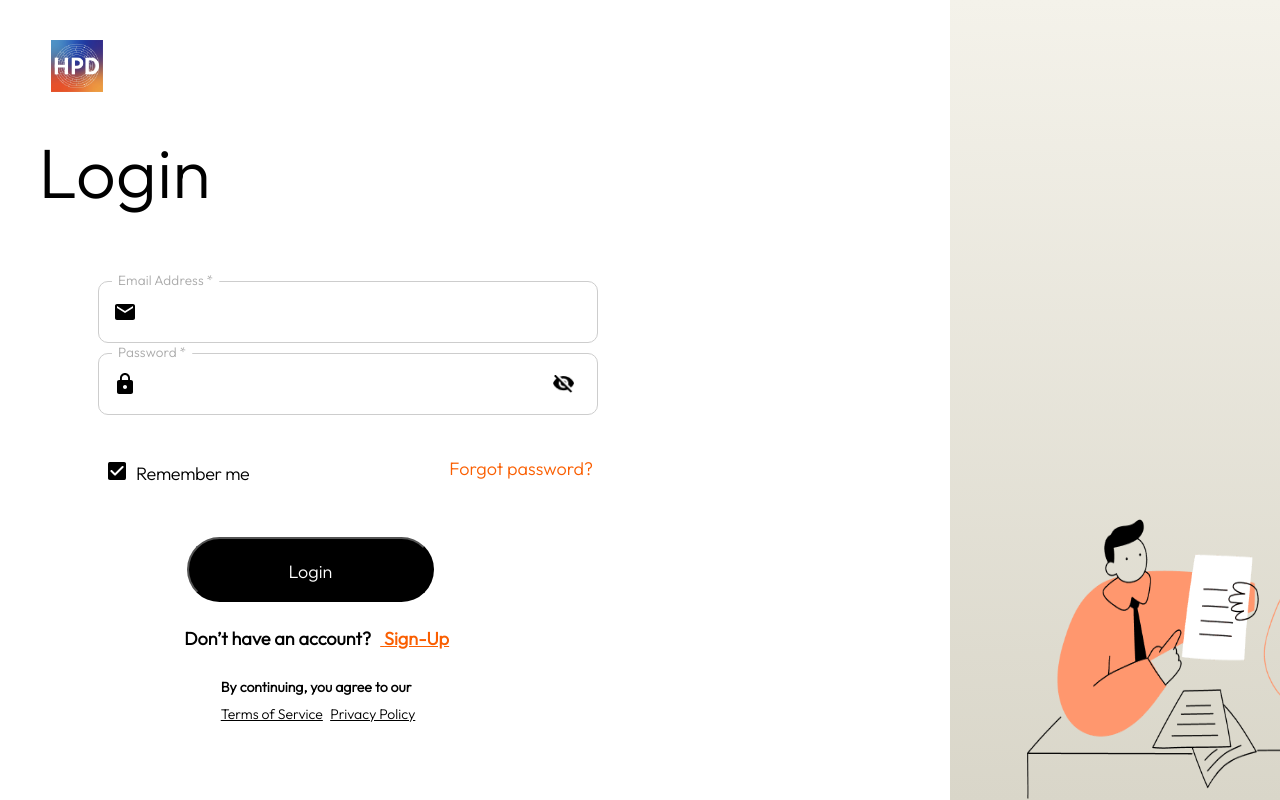
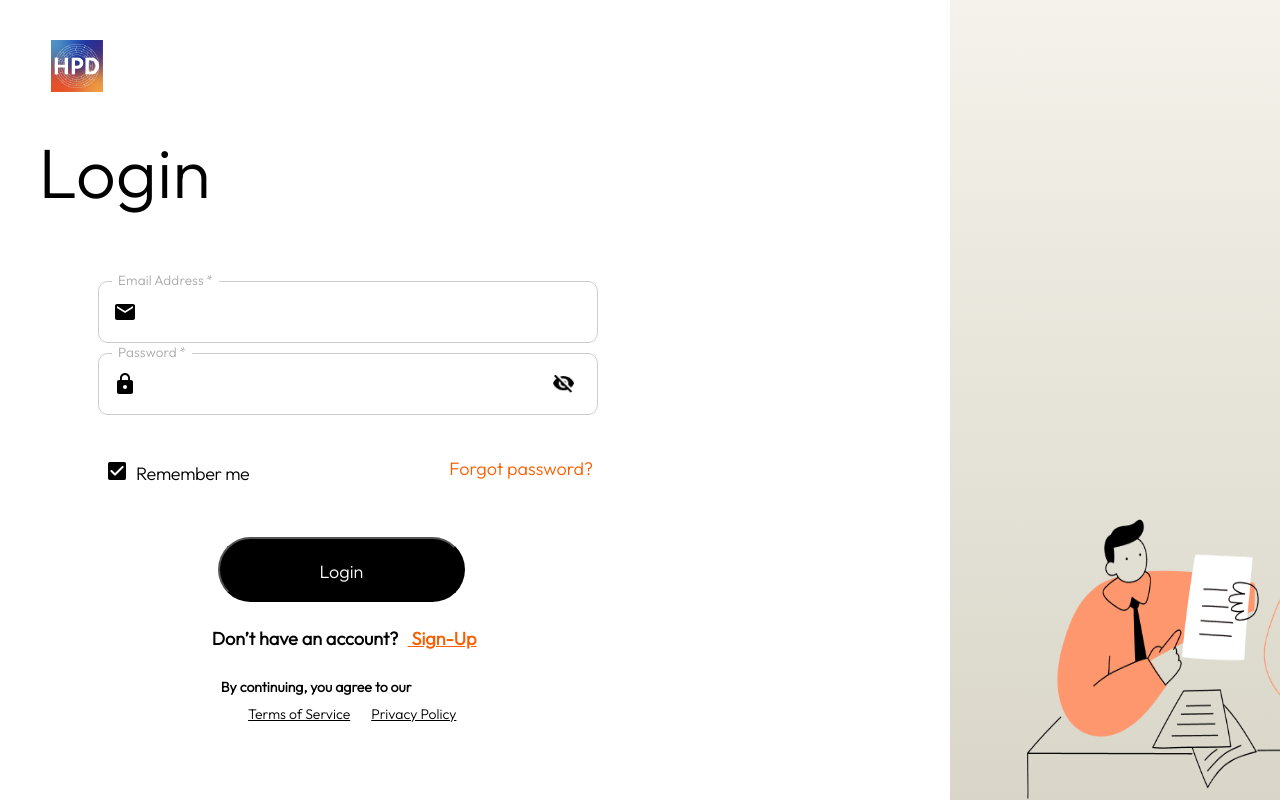
Before and after one commit to vigneshm-quikieapps/heat-pump-frontend, a React (Create React App) app: page / in a window 1280 px wide. Shown: the top 800 px of the page. Built offline with nearby package versions, Linux system fonts and the light colour scheme; no server answers.

Commit message:
rca design fix

```diff
--- a/src/components/Before Customer Login/Login/Login.css
+++ b/src/components/Before Customer Login/Login/Login.css
@@ -217,7 +217,7 @@
   width: 247px;
   height: 65px;
   flex-grow: 0;
-  margin: 47px 363px 25px 149px;
+  margin: 47px 363px 25px 180px;
   padding: 21px 74px 21px 73px;
   border-radius: 32.5px;
   background-color: #000;
@@ -229,7 +229,7 @@
 
 .terms-policies {
   text-decoration: underline;
-  margin: 1% 0px 0px 20%;
+  margin: 1% 0px 0px 23%;
   font-size: 14px;
 
   cursor: pointer;
--- a/src/components/Before Customer Login/Login/Login.js
+++ b/src/components/Before Customer Login/Login/Login.js
@@ -344,7 +344,7 @@ const Login = () => {
           <div style={{ margin: "auto" }}>
             <span
               class="Dont-have-an-account-Sign-Up"
-              style={{ fontWeight: "600", marginLeft: "16%" }}
+              style={{ fontWeight: "600", marginLeft: "19%" }}
             >
               Don’t have an account?
               <Link to="/signup" style={{ color: "#fa5e00", marginLeft: "1%" }}>
@@ -378,7 +378,7 @@ const Login = () => {
 
           <div className="terms-policies">
             <span style={{ fontWeight: "300" }}>Terms of Service</span>
-            <span style={{ marginLeft: "1%", fontWeight: "300" }}>
+            <span style={{ marginLeft: "3%", fontWeight: "300" }}>
               Privacy Policy
             </span>
           </div>
--- a/src/components/Before Customer Login/RCA2/RCA2.js
+++ b/src/components/Before Customer Login/RCA2/RCA2.js
@@ -533,6 +533,7 @@ function RCA2({
                 }}
               />
             </div>
+            <Box sx={{ display: "flex", flexDirection: "column" }}>
               <StyledTextField
                 // className="step1inputfields input1"
                 sx={{
@@ -636,6 +637,7 @@ function RCA2({
               >
                 {input12Error}
               </Typography>
+            </Box>
           </form>
           <Button
             sx={{
```
Lines whose indentation alone changed are shown as unchanged.
